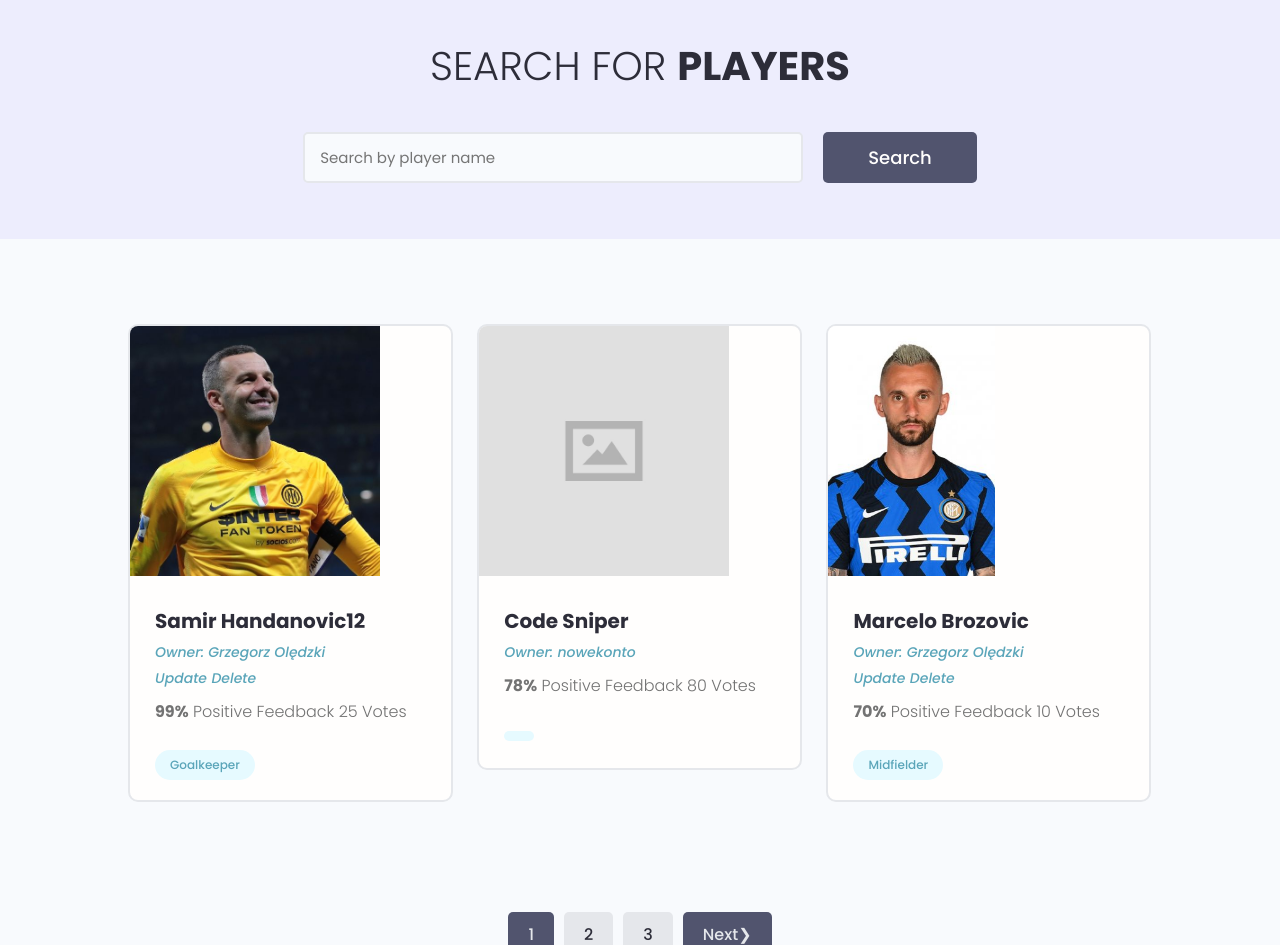
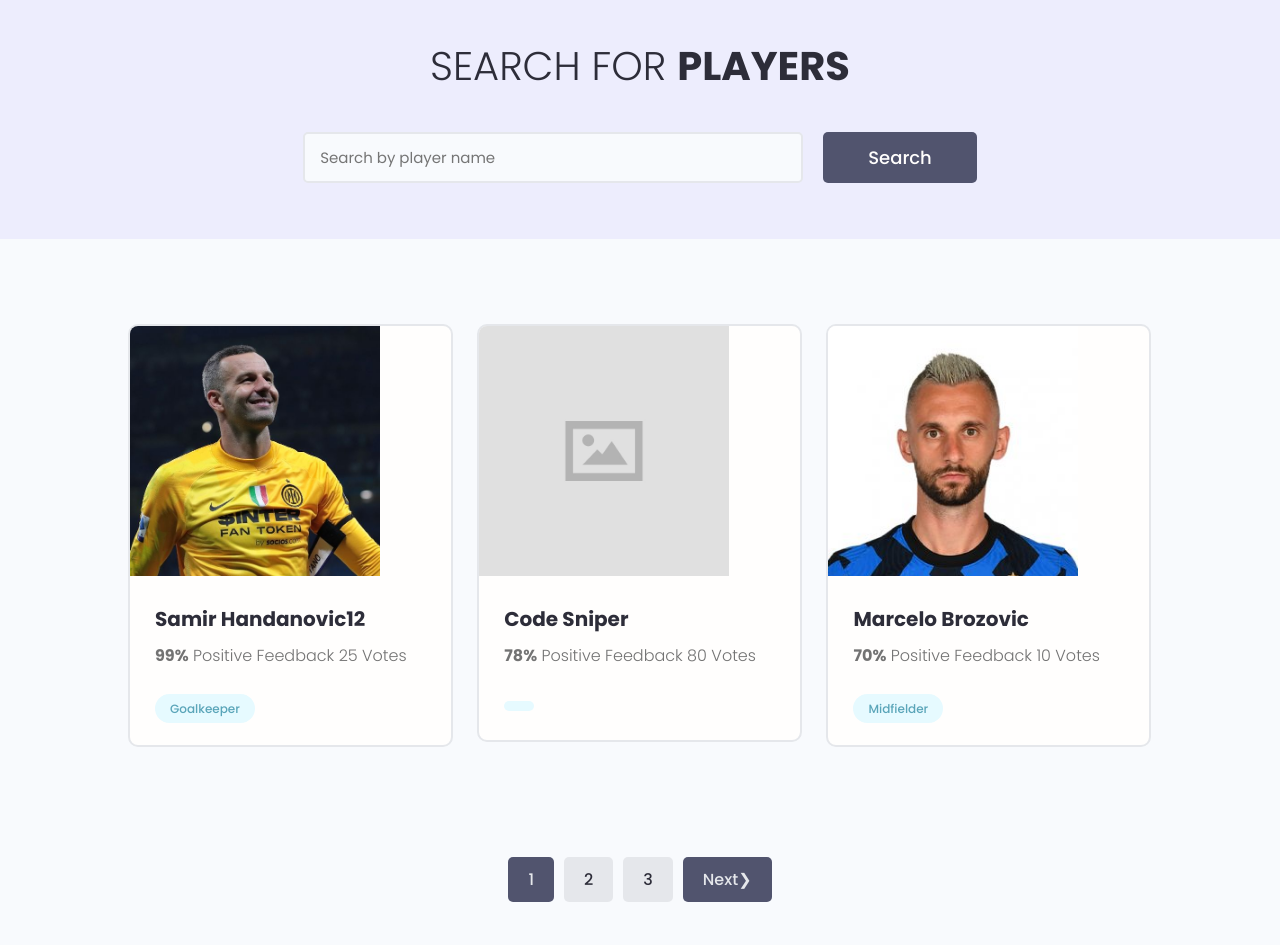
Before and after one commit to Grzegorz-Oledzki/django-project, a Django app: page /players/ in a window 1280 px wide. Shown: the part 115-1060 px from the top of the page. After the commit the page ends 1017 px from the top, so only its background shows below. Run offline with Django 3.2, Linux system fonts and the light colour scheme; a user stored in the database is signed in; data comes from the database, SQL or seed files in the repository; both versions use the stored data as it was after the commit; some libraries are stand-ins or nearby versions.

Commit message:
delete upload and delete player function from players page

```diff
--- a/first_project/templates/first_project/projects.html
+++ b/first_project/templates/first_project/projects.html
@@ -33,13 +33,7 @@
                 <img class="project__thumbnail" style='max-width:250px;' src="{{player.featured_image.url}}" alt="project thumbnail" />
                 <div class="card__body">
                   <h3 class="project__title">{{player.title}}</h3>
-                  {% if player.owner.id %}
-                  <p><a class="project__author" href="{% url 'user-profile' player.owner.id %}">Owner: {{player.owner.name}} </a></p>
-                  {% endif %}
-                  {% if player.owner.id == profile.id %}
-                  <p><a class="project__author" href="{% url 'update-player' player.id %}">Update</a>
-                  <a class="project__author" href="{% url 'delete-player' player.id %}">Delete</a></p>
-                  {% endif %}
+
                   <p class="project--rating">
                     <span style="font-weight: bold;">{{player.vote_ratio}}%</span> Positive
                     Feedback {{ player.vote_total }} Vote{{player.vote_total|pluralize:"s"}}
--- a/first_project/views.py
+++ b/first_project/views.py
@@ -7,9 +7,7 @@
 from first_project.utils import search_players, pagination_project
 from django.contrib import messages
 
-@login_required(login_url="login")
 def players(request):
-    profile = request.user.profile
     players, search_query = search_players(request)
     results_on_page = 3
     custom_range, players = pagination_project(request, players, results_on_page)
@@ -17,7 +15,6 @@
     context = {
         "players": players,
         "search_query": search_query,
-        "profile": profile,
         "custom_range": custom_range,
     }
     return render(request, "first_project/projects.html", context)
```
Also changed, not shown: db.sqlite3.
